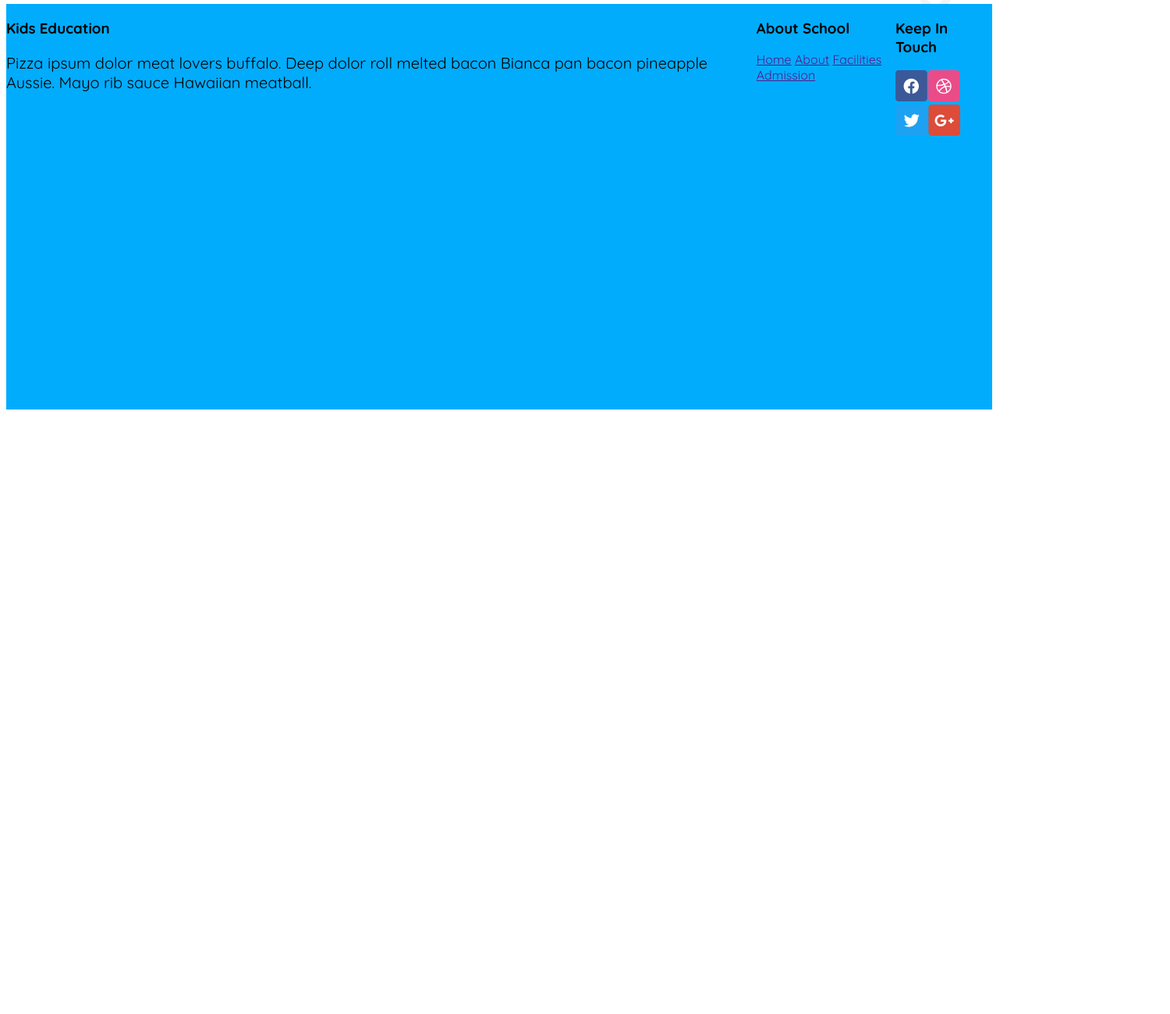
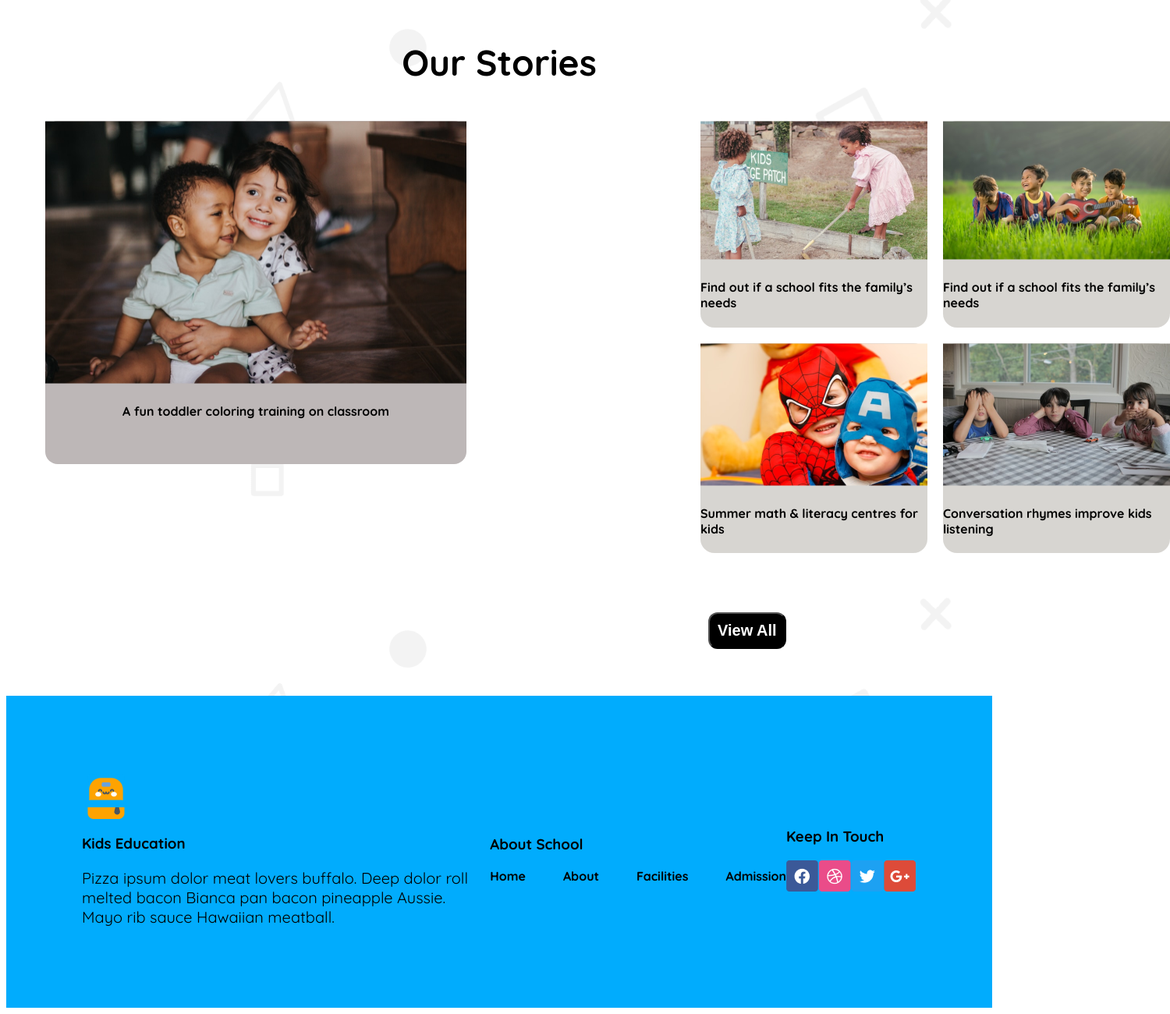
Before and after one commit to Toufiq98/Kid-School, a plain HTML site: page index.html in a window 1280 px wide. Shown: the part 1514-2814 px from the top of the page at 78% size, 1500 px wide, since content can reach past the window. Before the commit the page ends 2047 px from the top, so only its background shows below. Drawn offline with Linux system fonts and the light colour scheme.

Commit message:
footer and story section complete

```diff
--- a/index.html
+++ b/index.html
@@ -61,20 +61,65 @@
                 <h5 style="color: violet;">Read More</h5>
             </div>
         </div>
+
+        <section>
+            <h3 style="text-align: center;  font-size: 46px; font-weight: 700;">Our Stories</h3>
+
+            <div class="grid-container">
+                <div class="grid-card1">
+                    <img style="width: 540px; height: 337px;" src="assets/story-1.png" alt="">
+                    <h4 style="text-align: center;">A fun toddler coloring training on
+                    classroom</h4>
+                </div>
+                <div class="grid">
+                    <div class="grid-card">
+                        <img src="assets/story-2.png" alt="">
+                        <h4>Find out if a school fits the
+                            family’s needs</h4>
+                    </div>
+                    <div class="grid-card">
+                        <img src="assets/story-3.png" alt="">
+                        <h4>Find out if a school fits the
+                            family’s needs</h4>
+                    </div>
+                    <div class="grid-card">
+                        <img src="assets/story-4.png" alt="">
+                        <h4>Summer math & literacy
+                            centres for kids</h4>
+                    </div>
+                    <div class="grid-card">
+                        <img src="assets/story-5.png" alt="">
+                        <h4>Conversation rhymes
+                            improve kids listening</h4>
+                    </div>
+
+                </div>
+            </div>
+            <button class="view">View All</button>
+        </section>
     </main>
-    <footer class="footer">
-        <div class="footer display-flex" style="background-color: #01ACFD;">
+    <footer>
+        <div class="footer" style="background-color: #01ACFD;">
+            <div class="foot-cent display-flex">
                 <div class="logo">
+
+                    <div class="school-img">
+                        <img src="assets/logo.png" alt="">
+                    </div>
                     <h3>Kids Education</h3>
                     <p>Pizza ipsum dolor meat lovers buffalo. Deep dolor roll melted bacon Bianca pan bacon pineapple Aussie. Mayo rib sauce Hawaiian meatball.</p>
                 </div>
                 <div class="About">
                     <h3>About School</h3>
-                <div class="nav">
-                    <a href="">Home</a>
-                    <a href="">About</a>
-                    <a href="">Facilities</a>
-                    <a href="">Admission</a></div>
+                    <nav class="list">
+                        <ul>
+                            <li><a href="">Home</a></li>
+                            <li><a href="">About</a></li>
+                            <li><a href="">Facilities</a></li>
+                             <li><a href="">Admission</a></li>
+                         </ul>
+                    </nav>
+
                 </div>
                 <div class="touch">
                     <h3>Keep In Touch</h3>
@@ -83,6 +128,7 @@
                     </div>
                 </div>
             </div>
+        </div>
     </footer>
 </body>
 </html>
--- a/style.css
+++ b/style.css
@@ -100,11 +100,80 @@
   font-weight: 400;
  }
 
- .card1{
+ .grid-card{
+  border-radius: 18px;
+  background-color: rgba(211, 209, 204, 0.9);
+ }
+.grid-container{
+  display:flex;
+  width: auto;
+  height: 630px;
+  justify-content: space-around;
+}
+ .grid{
+  display: grid;
+  grid-template-columns: repeat(2,1fr);
+  margin-left: 300px;
+  gap: 20px;
+  margin-bottom: 80px;
+ }
+
+
+.grid-card1{
+  width: 540px;
+  height: auto;
+  background-color: #bdb7b7;
+  border-radius: 16px;
+  margin-bottom: 190px;
+  margin-left: 50px;
+}
+
+.view{
+  background-color: black;
+  color: white;
+  font-size: 20px;
+  font-weight: 700;
+  padding: 10px 10px;
+  border-radius: 12px;
+  margin-bottom: 60px;
+  margin-left: 900px;
+}
+ .foot-cent{
+  height: 400px;
+  width: 1070px;
+
+ margin: auto;
+ align-items: center;
 
  }
 
- .footer{
-  height: 520px;
-  width: 100%;
+ .logo{
+  justify-items: flex-start;
  }
+ .nav-foot{
+  list-style: none;
+ }
+
+ .list ul{
+  list-style-type: none;
+  padding: 0;
+  margin: 0;
+  display: flex;
+  justify-content: space-between;
+ }
+ .list ul li{
+  margin-right: 3rem;
+  display: inline-block;
+ }
+ nav ul li:last-child {
+  margin-right: 0;
+}
+nav ul li a {
+  text-decoration: none;
+  color: #000;
+  font-weight: bold;
+}
+
+.social{
+  display: flex;
+}
```
Lines whose indentation alone changed are shown as unchanged.
